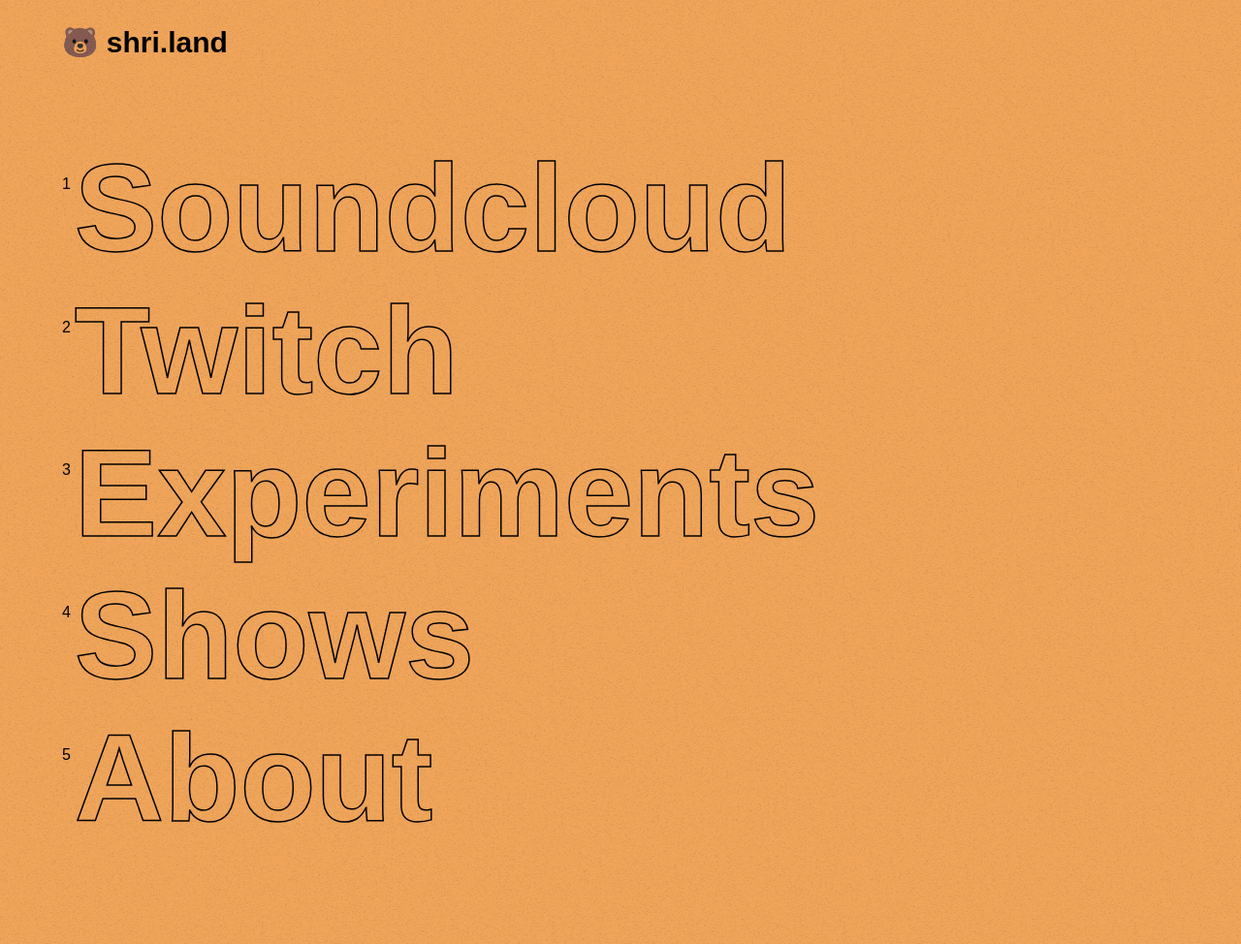
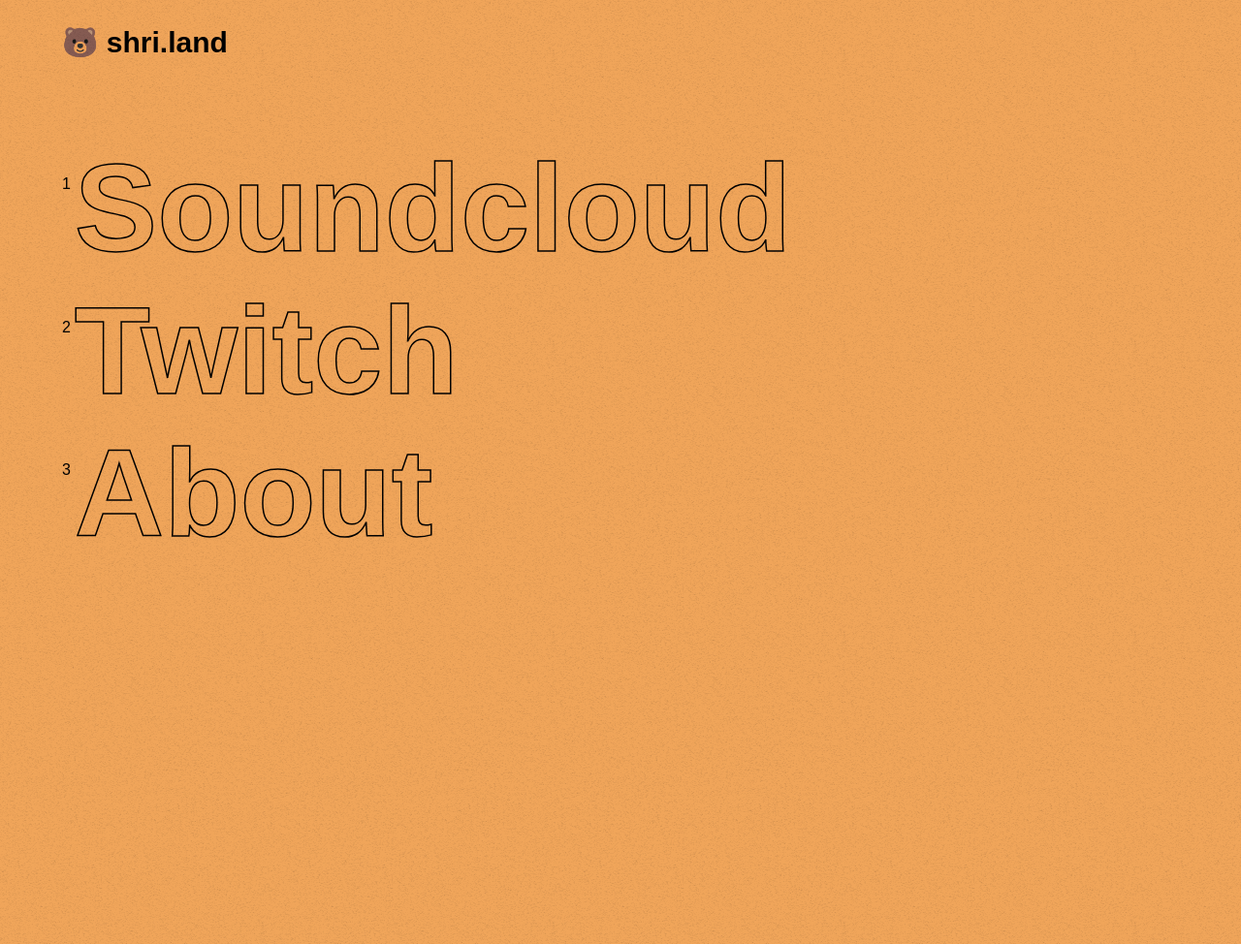
Before and after one commit to shri/shri-land, a plain HTML site: page index.html in a window 1280 px wide. Shown: the top 974 px of the page at 97% size. After the commit the page ends 809 px from the top, so only its background shows below. Drawn offline with Linux system fonts and the light colour scheme; a web font is replaced by a local one.

Commit message:
Update index.html

```diff
--- a/index.html
+++ b/index.html
@@ -42,7 +42,7 @@
 					</div>
 				</div>
 			</div>
-			<div class="menu__item">
+			<!-- <div class="menu__item">
 				<a class="menu__item-link"  href="experiments.html">Experiments</a>
 				<img class="menu__item-img" src="img/3.jpg" alt="Some image"/>
 				<div class="marquee">
@@ -65,7 +65,7 @@
 						<span>Shows</span>
 					</div>
 				</div>
-			</div>
+			</div> -->
 			<div class="menu__item">
 				<a class="menu__item-link"  href="about.html">About</a>
 				<img class="menu__item-img" src="img/4.jpg" alt="Some image"/>
```
